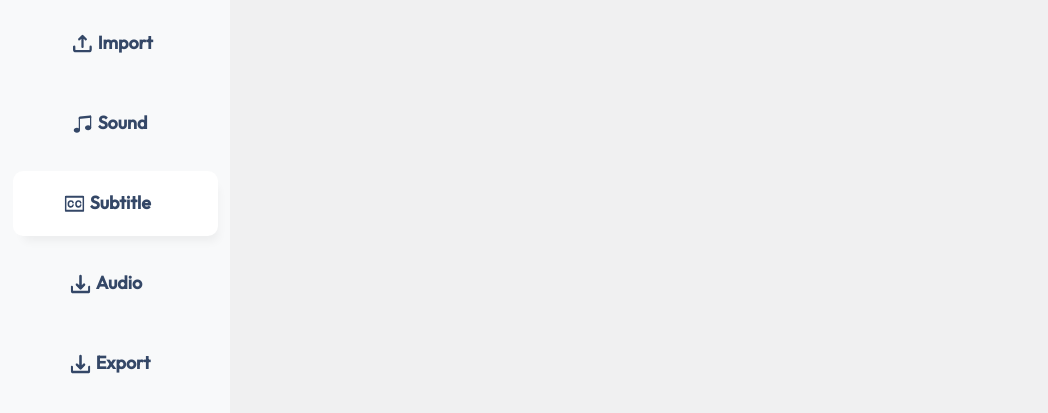
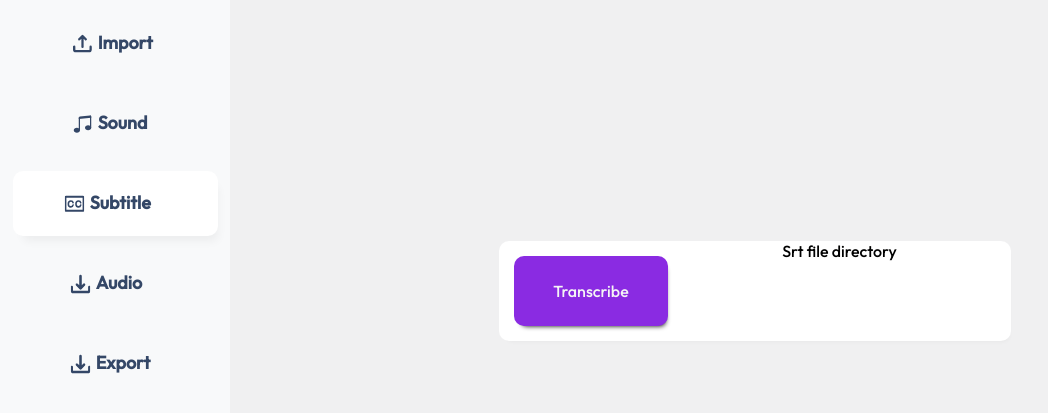
Before and after one commit to AmirhosseinBahrani/Voisy, a website: page src/Frontend/html/subtitle.html in a window 1280 px wide. Shown: the part 79-492 px from the top of the page, without its empty margins (0-1048 px from the left). Drawn offline with Linux system fonts and the light colour scheme.

Commit message:
Update: css classes for transcribe button

```diff
--- a/src/Frontend/css/subtitle.css
+++ b/src/Frontend/css/subtitle.css
@@ -89,3 +89,74 @@ body{
 #export-tab{
     margin-left: 13px;
 }
+
+
+.section{
+    background-color: white;
+    box-shadow: 2.5px 5px 5px -5px rgba(0,0,0,0.05);
+    border-radius: 10px;
+}
+.animation{
+    position: absolute;
+    opacity: 0%;
+    background-color:#a147dc;
+    height: 100%;
+    width: 10vw;
+    margin-left: 3vw;
+    border-radius:10px ;
+
+    transition-duration: 0.5s;
+
+}
+#import-file{
+    position: relative;
+    top: 25vw;
+    left: 20vw;
+    width: 40vw;
+    height: 100px;
+    margin-left: 19vw;
+
+}
+#choose-file{
+    display: block;
+    font-family: 'Outfit', sans-serif;
+    border-radius: 10px;
+    color: whitesmoke   ;
+    float: left;
+    height: 70px;
+    width: 12vw;
+    margin-top: 15px;
+    margin-bottom: 15px;
+    margin-left: 15px;
+    border: 0px ;
+    font-weight: 550;
+    font-size: 16px;
+    background-color: #8a2be2 ;
+    text-align:center;
+    box-shadow: 2.5px 5px 5px -5px rgba(0,0,0,1);
+    transition-duration: 0.5s;
+    cursor: pointer;
+}
+#choose-file:hover{
+    background-color:#a147dc ;
+}
+
+#choosen-file-directory{
+    float: left;
+    width: 5vw;
+    height: 100px;
+    margin-left: 1vw;
+    color: #aaa ;
+    font-size: 12px;
+    display: flex;
+    align-items: center;
+    justify-content: left;
+
+
+}
+
+#FileDirectory {
+    left: 5vw;
+    text-align: center;
+    vertical-align: middle;
+}
```
